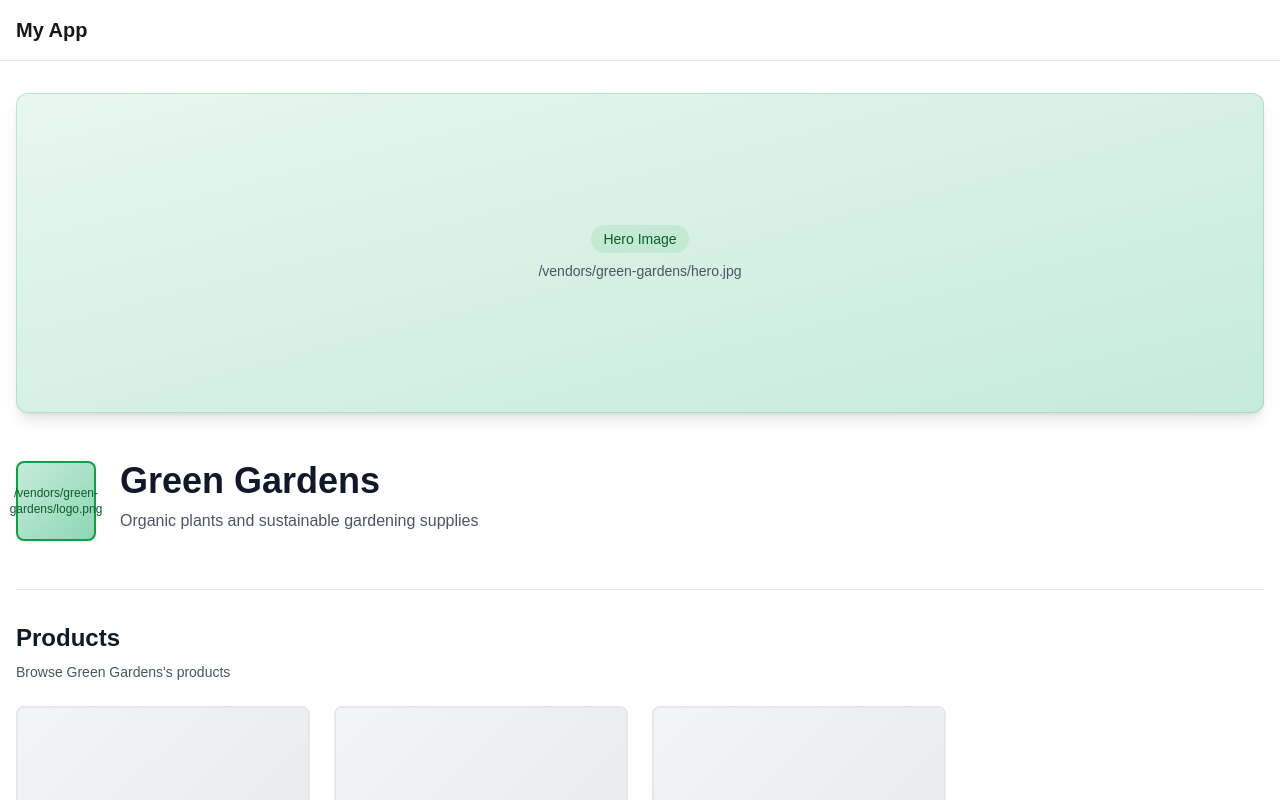
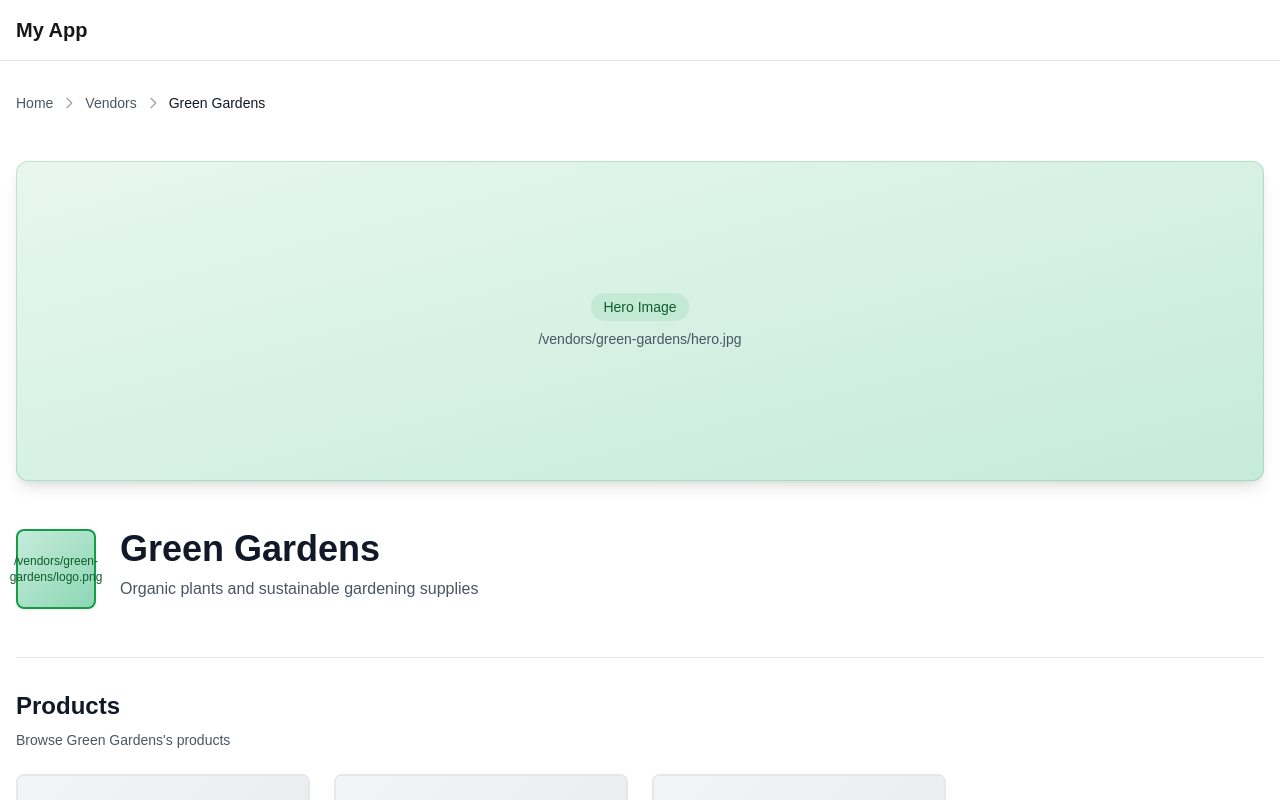
Before and after one commit to Ogechimak/Frontend_Task, a Next.js app in the folder padisquare_vendors/: page /site/green-gardens in a window 1280 px wide. Shown: the top 800 px of the page. Built offline with nearby package versions, Linux system fonts and the light colour scheme.

Commit message:
Added Breadcrumbs

```diff
--- a/padisquare_vendors/app/products/page.tsx
+++ b/padisquare_vendors/app/products/page.tsx
@@ -1,9 +1,11 @@
 import { getAllProducts } from '@/lib/data/vendors';
 import SearchableProductGrid from '@/components/layout/SearchableProductGrid';
+import Breadcrumbs from '@/components/ui/Breadcrumbs';
+import BreadcrumbStructuredData from '@/components/seo/BreadcrumbStructuredData';
 import type { Metadata } from 'next';
 
 export const metadata: Metadata = {
-  title: 'Browse All Products - Discover Quality Items | My App',
+  title: 'Browse All Products - Discover Quality Items',
   description: 'Explore our complete collection of products from trusted vendors. Search, sort, and find exactly what you need.',
 
   openGraph: {
@@ -38,12 +40,24 @@ export const metadata: Metadata = {
   },
 };
 
+export const revalidate = 3600;
+
 export default function AllProductsPage() {
   const products = getAllProducts();
 
+  const breadcrumbItems = [
+    { label: 'Home', href: '/' },
+    { label: 'Products' },
+  ];
+
   return (
+    <>
+      <BreadcrumbStructuredData items={breadcrumbItems} />
+
       <div className="space-y-8">
         <div className="space-y-4">
+          <Breadcrumbs items={breadcrumbItems} />
+
           <h1 className="text-3xl sm:text-4xl font-bold">All Products</h1>
           <p className="text-gray-600 dark:text-gray-400">
             Discover products from all our vendors
@@ -55,5 +69,6 @@ export default function AllProductsPage() {
           itemsPerPage={6}
         />
       </div>
+    </>
   );
 }
--- a/padisquare_vendors/app/site/[vendorSlug]/page.tsx
+++ b/padisquare_vendors/app/site/[vendorSlug]/page.tsx
@@ -1,10 +1,23 @@
 import { notFound } from 'next/navigation';
-import { getVendorBySlug } from '@/lib/data/vendors';
+import { getVendorBySlug, getAllVendors } from '@/lib/data/vendors';
 import type { Metadata } from 'next';
 import HeroSection from '@/components/layout/HeroSection';
 import VendorHeader from '@/components/layout/VendorHeader';
 import SearchableProductGrid from '@/components/layout/SearchableProductGrid';
 import VendorStructuredData from '@/components/seo/VendorStructuredData';
+import Breadcrumbs from '@/components/ui/Breadcrumbs';
+import BreadcrumbStructuredData from '@/components/seo/BreadcrumbStructuredData';
+
+export async function generateStaticParams() {
+  const vendors = getAllVendors();
+
+  return vendors.map((vendor) => ({
+    vendorSlug: vendor.slug,
+  }));
+}
+
+export const revalidate = 3600;
+export const dynamicParams = true;
 
 export async function generateMetadata({
   params,
@@ -81,12 +94,21 @@ export default function VendorPage({
 
   const hasEnoughProducts = vendor.products.length > 3;
 
+  const breadcrumbItems = [
+    { label: 'Home', href: '/' },
+    { label: 'Vendors', href: '/' }, // Links back to home where vendors are listed
+    { label: vendor.name },
+  ];
+
   return (
     <>
-      {/* Structured Data for SEO */}
       <VendorStructuredData vendor={vendor} />
+      <BreadcrumbStructuredData items={breadcrumbItems} />
 
       <div className="space-y-8 sm:space-y-12">
+        {/* Breadcrumbs */}
+        <Breadcrumbs items={breadcrumbItems} />
+
         {/* Hero Section */}
         <HeroSection heroImage={vendor.heroImage} vendorName={vendor.name} />
 
--- /dev/null
+++ b/padisquare_vendors/components/seo/BreadcrumbStructuredData.tsx
@@ -0,0 +1,25 @@
+import type { BreadcrumbItem } from '@/components/ui/Breadcrumbs';
+
+interface BreadcrumbStructuredDataProps {
+  items: BreadcrumbItem[];
+}
+
+export default function BreadcrumbStructuredData({ items }: BreadcrumbStructuredDataProps) {
+  const structuredData = {
+    '@context': 'https://schema.org',
+    '@type': 'BreadcrumbList',
+    itemListElement: items.map((item, index) => ({
+      '@type': 'ListItem',
+      position: index + 1,
+      name: item.label,
+      ...(item.href && { item: `https://myapp.com${item.href}` }), // Replace with your domain
+    })),
+  };
+
+  return (
+    <script
+      type="application/ld+json"
+      dangerouslySetInnerHTML={{ __html: JSON.stringify(structuredData) }}
+    />
+  );
+}
--- /dev/null
+++ b/padisquare_vendors/components/ui/Breadcrumbs.tsx
@@ -0,0 +1,63 @@
+import Link from 'next/link';
+
+export interface BreadcrumbItem {
+  label: string;
+  href?: string;
+}
+
+interface BreadcrumbsProps {
+  items: BreadcrumbItem[];
+}
+
+export default function Breadcrumbs({ items }: BreadcrumbsProps) {
+  return (
+    <nav aria-label="Breadcrumb" className="mb-6">
+      <ol className="flex flex-wrap items-center gap-2 text-sm">
+        {items.map((item, index) => {
+          const isLast = index === items.length - 1;
+
+          return (
+            <li key={index} className="flex items-center gap-2">
+              {item.href && !isLast ? (
+                <Link
+                  href={item.href}
+                  className="text-gray-600 dark:text-gray-400 hover:text-brand-600 dark:hover:text-brand-400 transition-colors"
+                >
+                  {item.label}
+                </Link>
+              ) : (
+                <span
+                  className={`${
+                    isLast
+                      ? 'text-gray-900 dark:text-white font-medium'
+                      : 'text-gray-600 dark:text-gray-400'
+                  }`}
+                  aria-current={isLast ? 'page' : undefined}
+                >
+                  {item.label}
+                </span>
+              )}
+
+              {!isLast && (
+                <svg
+                  className="w-4 h-4 text-gray-400"
+                  fill="none"
+                  stroke="currentColor"
+                  viewBox="0 0 24 24"
+                  aria-hidden="true"
+                >
+                  <path
+                    strokeLinecap="round"
+                    strokeLinejoin="round"
+                    strokeWidth={2}
+                    d="M9 5l7 7-7 7"
+                  />
+                </svg>
+              )}
+            </li>
+          );
+        })}
+      </ol>
+    </nav>
+  );
+}
```
Lines whose indentation alone changed are shown as unchanged.
